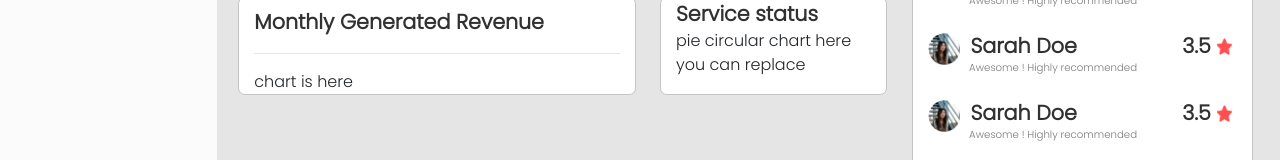
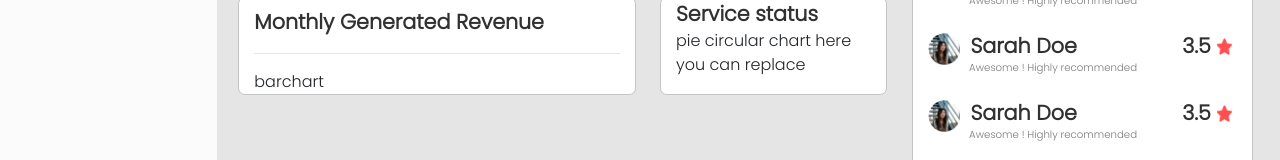
Before and after one commit to Arman-Arzoo/dashaboard, a React (Create React App) app: page / in a window 1280 px wide. Shown: the part 1224-1384 px from the top of the page. Built offline with nearby package versions, Linux system fonts and the light colour scheme.

Commit message:
create barchart component and update in artistdetail.js

```diff
--- a/src/components/home/artistDetail/ArtistDetail.jsx
+++ b/src/components/home/artistDetail/ArtistDetail.jsx
@@ -1,6 +1,7 @@
 import "./artistDetail.css";
 import pic from "../artistDetail/profilepic.png";
 import rating from "../artistDetail/rating.png";
+import Barchart from "../charts/Barchart";
 
 export default function artistDetail() {
   return (
@@ -60,7 +61,7 @@ export default function artistDetail() {
                 <span>Monthly Generated Revenue</span>
               </div>
               <hr />
-              <div className="chart">chart is here</div>
+              <Barchart />
             </div>
             {/* montly generate section  end*/}
             {/* service status section start */}
--- /dev/null
+++ b/src/components/home/charts/Barchart.js
@@ -0,0 +1,3 @@
+export default function Barchart() {
+  return <div>barchart</div>;
+}
```
